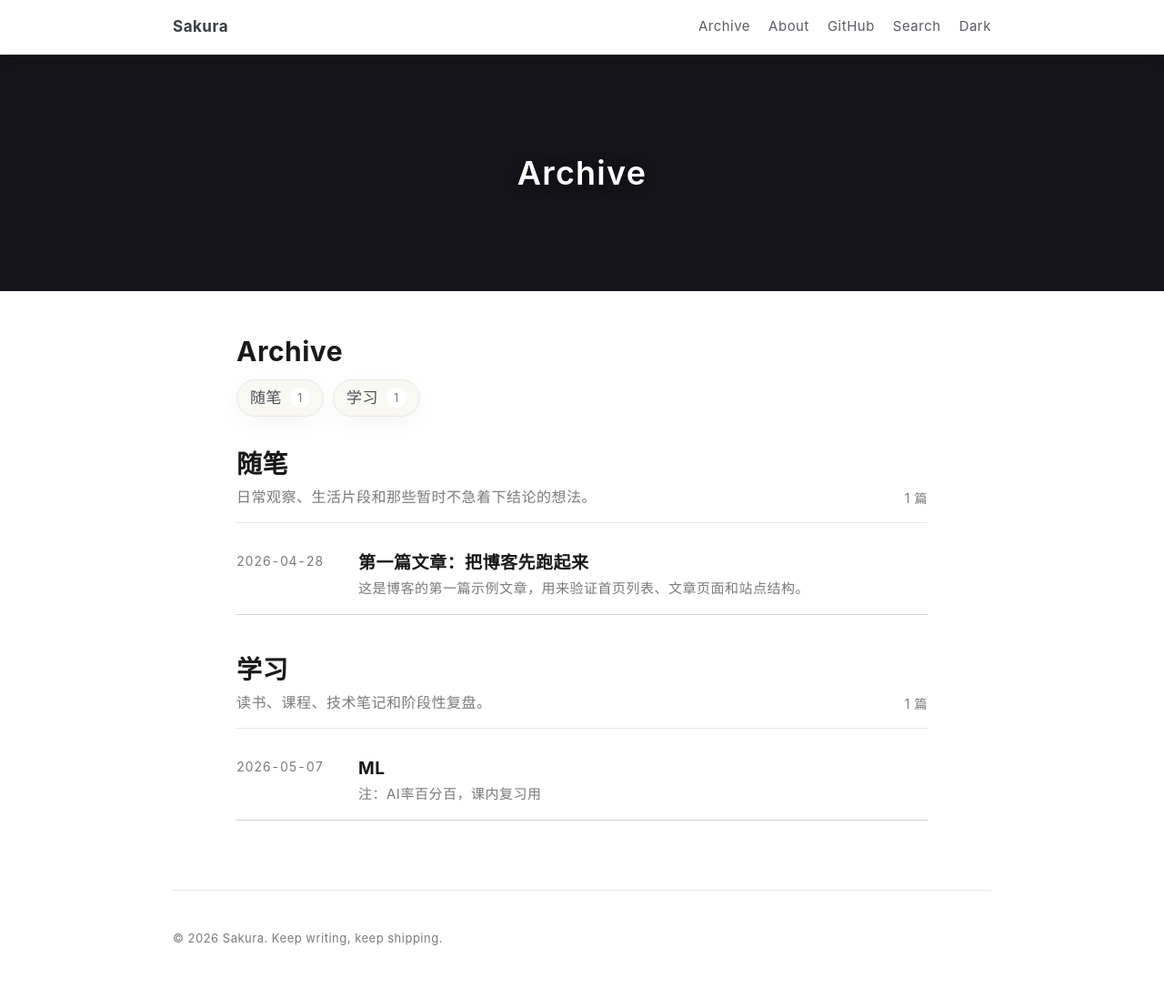
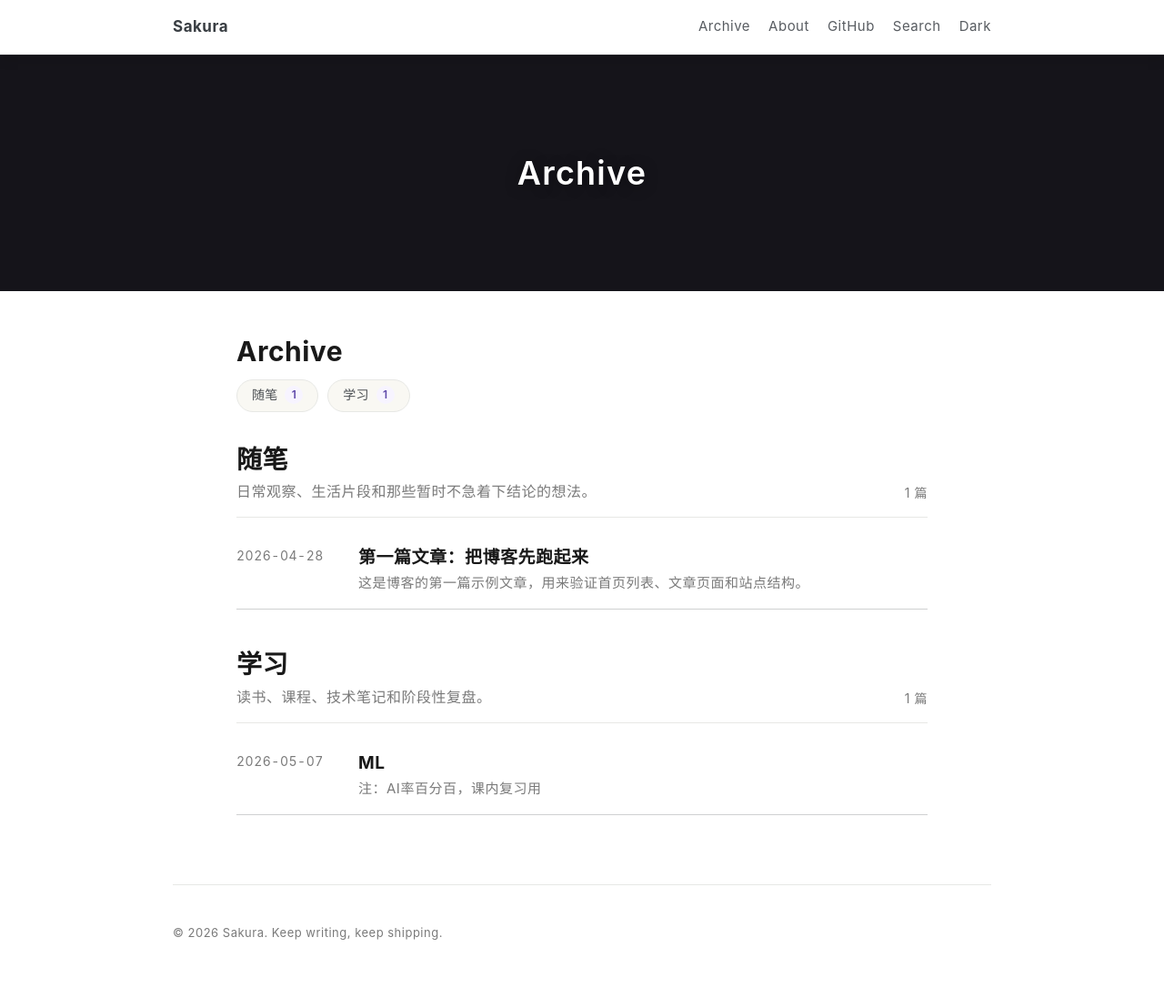
Before and after one commit to sakur7a/Blog, a Jekyll site: the page built from archive.html, in a window 1280 px wide. Shown: the whole page at 91% size. Built offline with Jekyll 4.4.1, drawn with Linux system fonts in a browser that asks for light colours; some web fonts are replaced.

Commit message:
style: refine archive category tab buttons
Co-Authored-By: Claude Opus 4.7 <noreply@anthropic.com>

```diff
--- a/assets/css/style.css
+++ b/assets/css/style.css
@@ -578,31 +578,36 @@ body#post #main {
 .archive-tabs a {
   display: inline-flex;
   align-items: center;
-  gap: 9px;
-  min-height: 38px;
-  padding: 5px 14px 6px;
+  gap: 8px;
+  min-height: 36px;
+  padding: 4px 16px 5px;
   border: 1px solid var(--line);
   border-radius: 999px;
   background: var(--chip-bg);
   color: var(--link);
-  box-shadow: 0 8px 24px rgba(21, 20, 26, 0.04);
+  font-size: 14px;
+  font-weight: 500;
+  letter-spacing: 0.01em;
+  transition: border-color 0.15s, color 0.15s, box-shadow 0.15s;
 }
 
 .archive-tabs a:hover {
   border-color: var(--link-line);
   color: var(--hover);
+  box-shadow: 0 2px 8px rgba(21, 20, 26, 0.06);
 }
 
 .archive-tabs em {
-  min-width: 22px;
-  height: 22px;
-  padding: 0 7px;
+  min-width: 20px;
+  height: 20px;
+  padding: 0 6px;
   border-radius: 999px;
-  background: var(--panel);
-  color: var(--muted);
+  background: var(--accent-soft, var(--panel));
+  color: var(--accent, var(--muted));
   font-style: normal;
-  font-size: 13px;
-  line-height: 22px;
+  font-size: 12px;
+  font-weight: 600;
+  line-height: 20px;
   text-align: center;
 }
 
```
